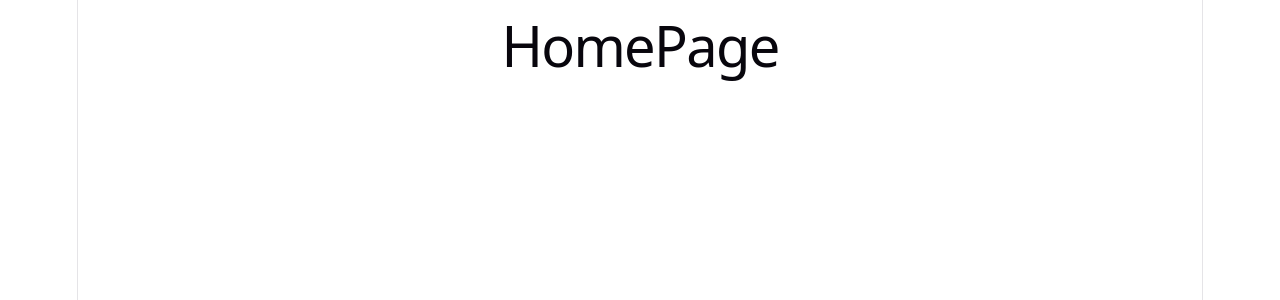
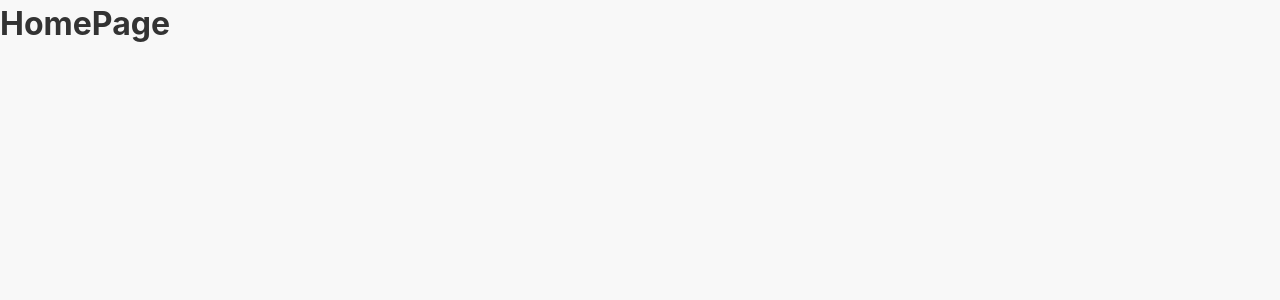
Before and after one commit to Bazsa241/syncee-test, a React (Vite) app: page / in a window 1280 px wide. Shown: the top 300 px of the page. Built offline with nearby package versions, Linux system fonts and the light colour scheme.

Commit message:
feat: setup basic index.css

```diff
--- a/src/index.css
+++ b/src/index.css
@@ -1,111 +1,27 @@
-:root {
-  --text: #6b6375;
-  --text-h: #08060d;
-  --bg: #fff;
-  --border: #e5e4e7;
-  --code-bg: #f4f3ec;
-  --accent: #aa3bff;
-  --accent-bg: rgba(170, 59, 255, 0.1);
-  --accent-border: rgba(170, 59, 255, 0.5);
-  --social-bg: rgba(244, 243, 236, 0.5);
-  --shadow:
-    rgba(0, 0, 0, 0.1) 0 10px 15px -3px, rgba(0, 0, 0, 0.05) 0 4px 6px -2px;
-
-  --sans: system-ui, 'Segoe UI', Roboto, sans-serif;
-  --heading: system-ui, 'Segoe UI', Roboto, sans-serif;
-  --mono: ui-monospace, Consolas, monospace;
-
-  font: 18px/145% var(--sans);
-  letter-spacing: 0.18px;
-  color-scheme: light dark;
-  color: var(--text);
-  background: var(--bg);
-  font-synthesis: none;
-  text-rendering: optimizeLegibility;
-  -webkit-font-smoothing: antialiased;
-  -moz-osx-font-smoothing: grayscale;
-
-  @media (max-width: 1024px) {
-    font-size: 16px;
-  }
-}
-
-@media (prefers-color-scheme: dark) {
-  :root {
-    --text: #9ca3af;
-    --text-h: #f3f4f6;
-    --bg: #16171d;
-    --border: #2e303a;
-    --code-bg: #1f2028;
-    --accent: #c084fc;
-    --accent-bg: rgba(192, 132, 252, 0.15);
-    --accent-border: rgba(192, 132, 252, 0.5);
-    --social-bg: rgba(47, 48, 58, 0.5);
-    --shadow:
-      rgba(0, 0, 0, 0.4) 0 10px 15px -3px, rgba(0, 0, 0, 0.25) 0 4px 6px -2px;
-  }
-
-  #social .button-icon {
-    filter: invert(1) brightness(2);
-  }
-}
-
-#root {
-  width: 1126px;
-  max-width: 100%;
-  margin: 0 auto;
-  text-align: center;
-  border-inline: 1px solid var(--border);
-  min-height: 100svh;
-  display: flex;
-  flex-direction: column;
+* {
+  margin: 0;
+  padding: 0;
   box-sizing: border-box;
 }
 
+html,
 body {
-  margin: 0;
+  height: 100%;
+  font-size: 16px;
+  line-height: 1.5;
 }
 
-h1,
-h2 {
-  font-family: var(--heading);
-  font-weight: 500;
-  color: var(--text-h);
+body {
+  font-family: 'Inter', sans-serif;
+  background-color: #f8f8f8;
+  color: #333;
 }
 
-h1 {
-  font-size: 56px;
-  letter-spacing: -1.68px;
-  margin: 32px 0;
-  @media (max-width: 1024px) {
-    font-size: 36px;
-    margin: 20px 0;
-  }
-}
-h2 {
-  font-size: 24px;
-  line-height: 118%;
-  letter-spacing: -0.24px;
-  margin: 0 0 8px;
-  @media (max-width: 1024px) {
-    font-size: 20px;
-  }
-}
-p {
-  margin: 0;
+a {
+  text-decoration: none;
+  color: inherit;
 }
 
-code,
-.counter {
-  font-family: var(--mono);
-  display: inline-flex;
-  border-radius: 4px;
-  color: var(--text-h);
+ul {
+  list-style: none;
 }
-
-code {
-  font-size: 15px;
-  line-height: 135%;
-  padding: 4px 8px;
-  background: var(--code-bg);
-}
```
